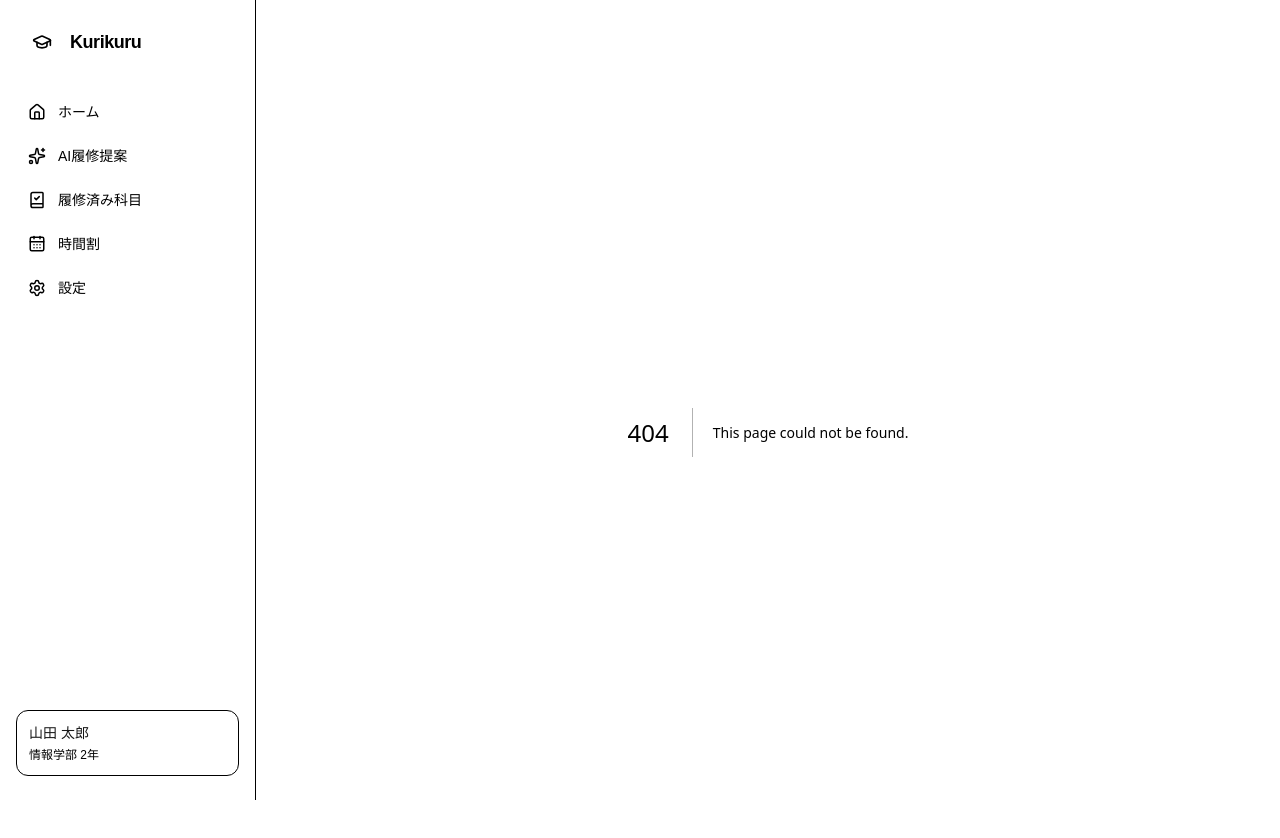
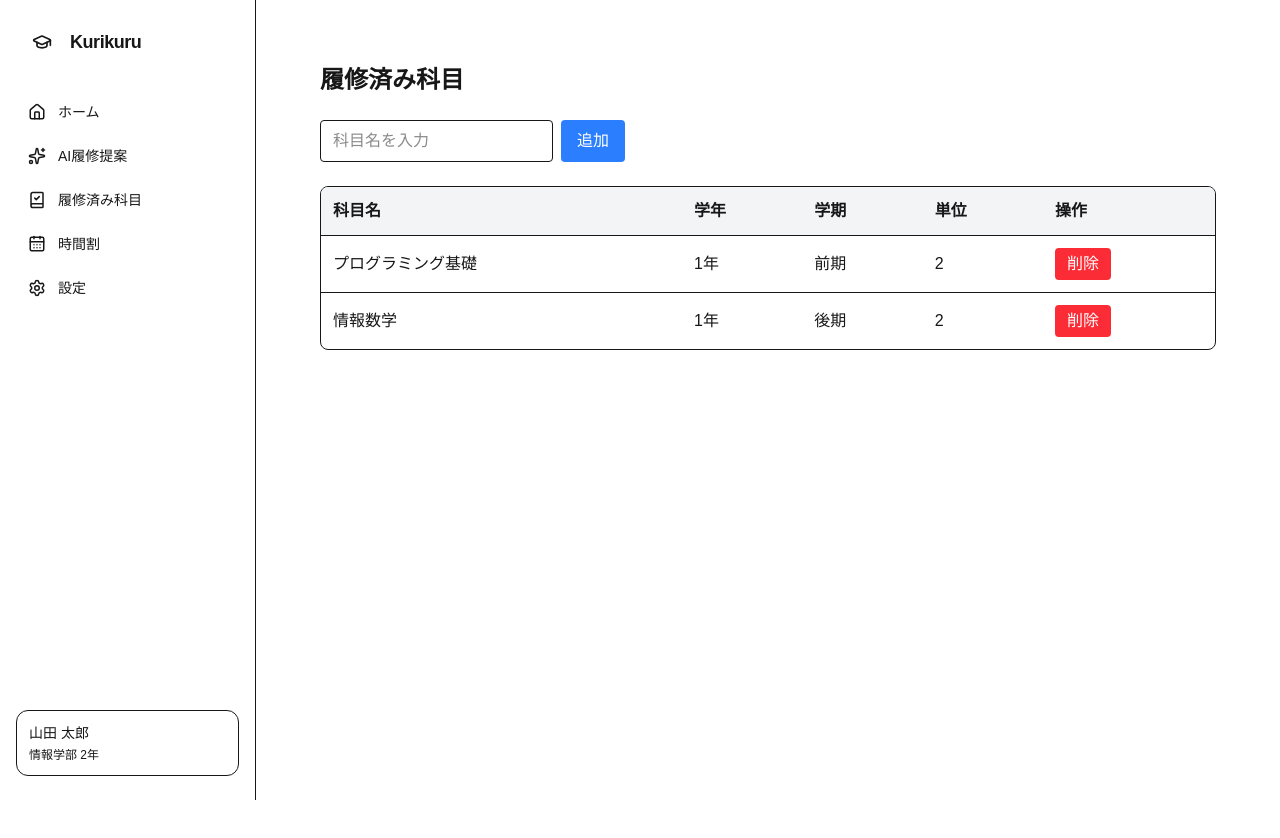
Before and after one commit to hiu-course-ai/course-ai, a Next.js app: page /courses in a window 1280 px wide. Before the commit this address had no page. Shown: the top 838 px of the page. After the commit the page ends 800 px from the top, so only its background shows below. Built offline with nearby package versions, Linux system fonts and the light colour scheme.

Commit message:
Create page.tsx

```diff
--- /dev/null
+++ b/src/app/courses/page.tsx
@@ -0,0 +1,107 @@
+"use client";
+
+import { useState } from "react";
+
+type Course = {
+  id: number;
+  name: string;
+  year: number;
+  semester: string;
+  credits: number;
+};
+
+export default function CoursesPage() {
+  const [courses, setCourses] = useState<Course[]>([
+    {
+      id: 1,
+      name: "プログラミング基礎",
+      year: 1,
+      semester: "前期",
+      credits: 2,
+    },
+    {
+      id: 2,
+      name: "情報数学",
+      year: 1,
+      semester: "後期",
+      credits: 2,
+    },
+  ]);
+
+  const [newCourseName, setNewCourseName] = useState("");
+
+  const addCourse = () => {
+    if (newCourseName.trim() === "") return;
+
+    const newCourse: Course = {
+      id: Date.now(),
+      name: newCourseName,
+      year: 1,
+      semester: "前期",
+      credits: 2,
+    };
+
+    setCourses([...courses, newCourse]);
+    setNewCourseName("");
+  };
+
+  const deleteCourse = (id: number) => {
+    setCourses(courses.filter((course) => course.id !== id));
+  };
+
+  return (
+    <main className="p-8">
+      <h1 className="mb-6 text-2xl font-bold">履修済み科目</h1>
+
+      <div className="mb-6 flex gap-2">
+        <input
+          type="text"
+          value={newCourseName}
+          onChange={(e) => setNewCourseName(e.target.value)}
+          placeholder="科目名を入力"
+          className="rounded border px-3 py-2"
+        />
+
+        <button
+          onClick={addCourse}
+          className="rounded bg-blue-500 px-4 py-2 text-white"
+        >
+          追加
+        </button>
+      </div>
+
+      <div className="overflow-hidden rounded-lg border">
+        <table className="w-full">
+          <thead className="bg-gray-100">
+            <tr>
+              <th className="p-3 text-left">科目名</th>
+              <th className="p-3 text-left">学年</th>
+              <th className="p-3 text-left">学期</th>
+              <th className="p-3 text-left">単位</th>
+              <th className="p-3 text-left">操作</th>
+            </tr>
+          </thead>
+
+          <tbody>
+            {courses.map((course) => (
+              <tr key={course.id} className="border-t">
+                <td className="p-3">{course.name}</td>
+                <td className="p-3">{course.year}年</td>
+                <td className="p-3">{course.semester}</td>
+                <td className="p-3">{course.credits}</td>
+                <td className="p-3">
+                  <button
+                    onClick={() => deleteCourse(course.id)}
+                    className="rounded bg-red-500 px-3 py-1 text-white"
+                  >
+                    削除
+                  </button>
+                </td>
+              </tr>
+            ))}
+          </tbody>
+        </table>
+      </div>
+    </main>
+  );
+}
```
